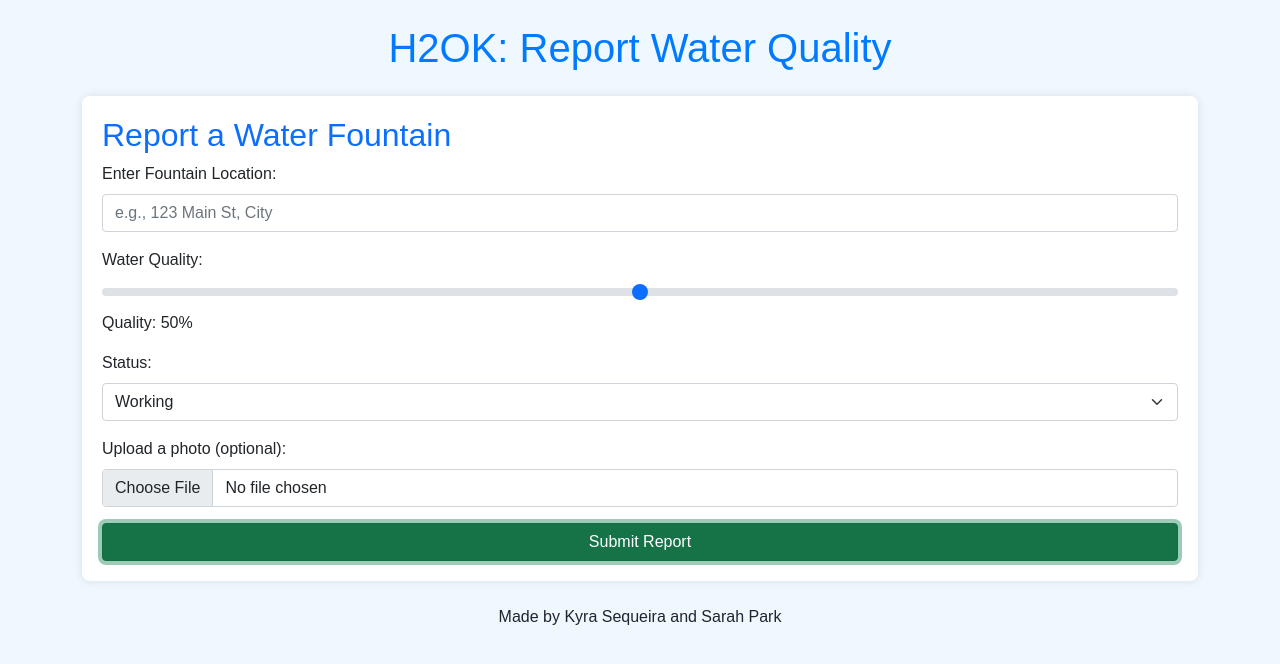
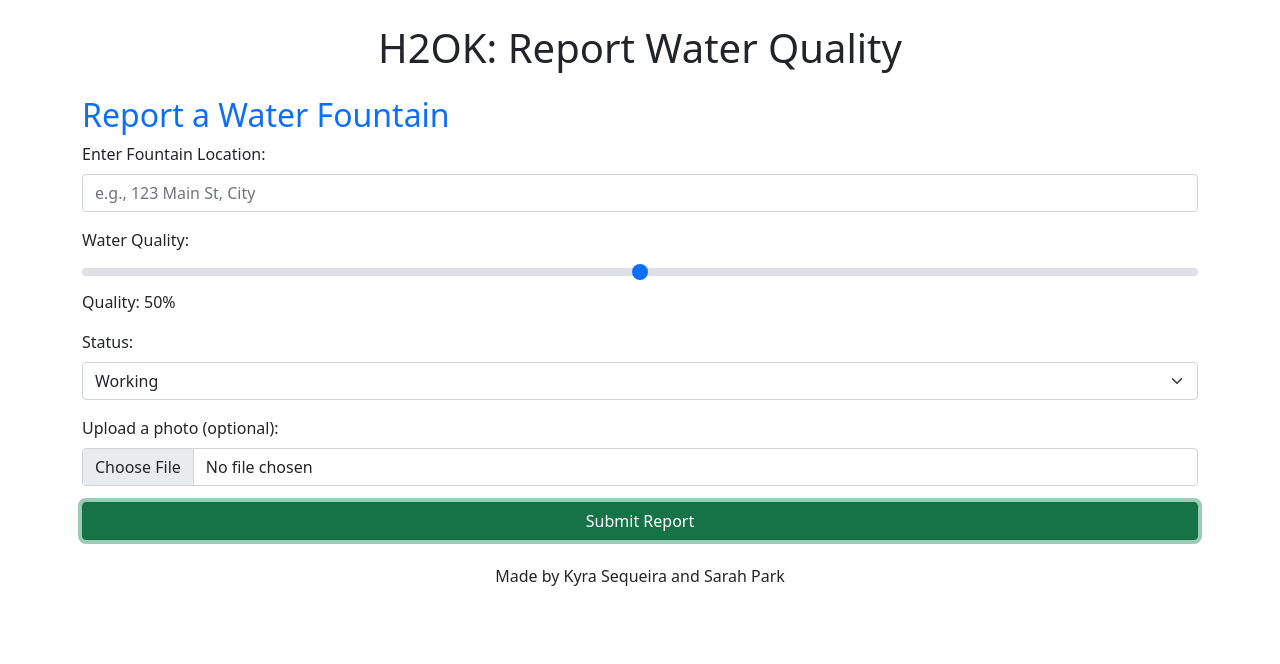
Before and after one commit to kyransequeira/H2OK, a plain HTML site: page guest.html in a window 1280 px wide. Both pictures are taken after typing "Sample" into the empty fields and a click on the button "Submit Report". Drawn offline with nearby package versions, Linux system fonts and the light colour scheme.

Commit message:
Update guest.html

```diff
--- a/guest.html
+++ b/guest.html
@@ -5,11 +5,11 @@
     <meta name="viewport" content="width=device-width, initial-scale=1.0">
     <title>H2OK - Report Water Quality</title>
     <link href="https://cdn.jsdelivr.net/npm/bootstrap@5.1.3/dist/css/bootstrap.min.css" rel="stylesheet">
-    <link rel="stylesheet" href="style.css">
 </head>
 <body>
     <div class="container">
         <h1 class="text-center my-4">H2OK: Report Water Quality</h1>
+
         <!-- Report Form -->
         <div id="report-form" class="my-4">
             <h2 class="text-primary">Report a Water Fountain</h2>
@@ -35,8 +35,40 @@
             </div>
             <button onclick="submitReport()" class="btn btn-success w-100">Submit Report</button>
         </div>
+
         <p class="text-center mt-4">Made by Kyra Sequeira and Sarah Park</p>
     </div>
-    <script src="app.js"></script>
+
+    <script>
+        document.getElementById('water-quality').addEventListener('input', function () {
+            const qualityValue = this.value;
+            document.getElementById('water-quality-value').innerText = `Quality: ${qualityValue}%`;
+        });
+
+        function submitReport() {
+            const location = document.getElementById("location").value;
+            const quality = document.getElementById("water-quality").value;
+            const status = document.getElementById("status").value;
+            const photo = document.getElementById("photo").files[0];
+
+            if (location && quality && status) {
+                let reports = JSON.parse(localStorage.getItem("waterReports")) || [];
+                const newReport = { location, quality, status, photo: photo ? photo.name : null };
+                reports.push(newReport);
+                localStorage.setItem("waterReports", JSON.stringify(reports));
+
+                alert("Report submitted!");
+
+                // Reset form after submission
+                document.getElementById("location").value = "";
+                document.getElementById("water-quality").value = 50;
+                document.getElementById("status").value = "Working";
+                document.getElementById("photo").value = "";
+                document.getElementById("water-quality-value").innerText = "Quality: 50%";
+            } else {
+                alert("Please fill out all the fields before submitting.");
+            }
+        }
+    </script>
 </body>
 </html>
```
